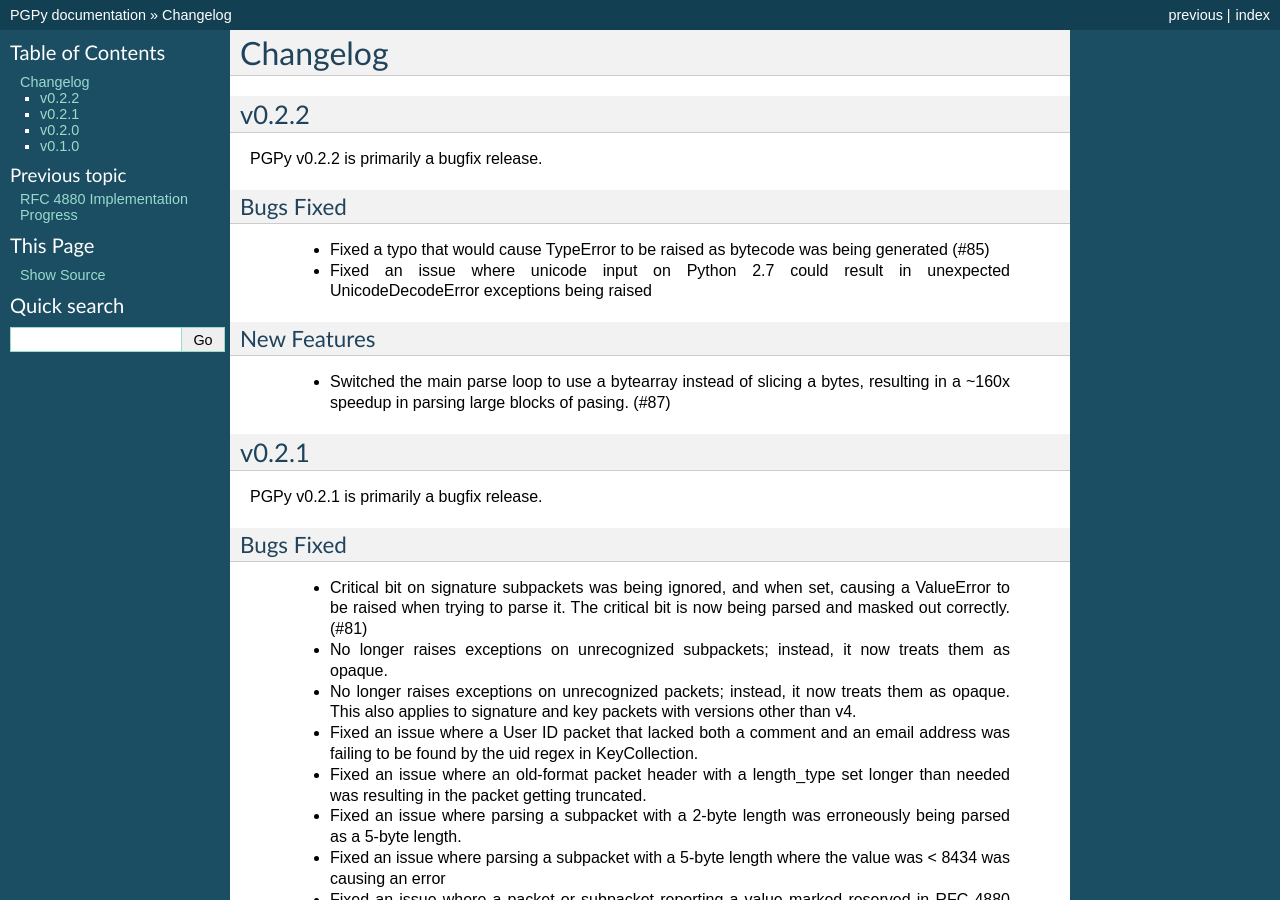
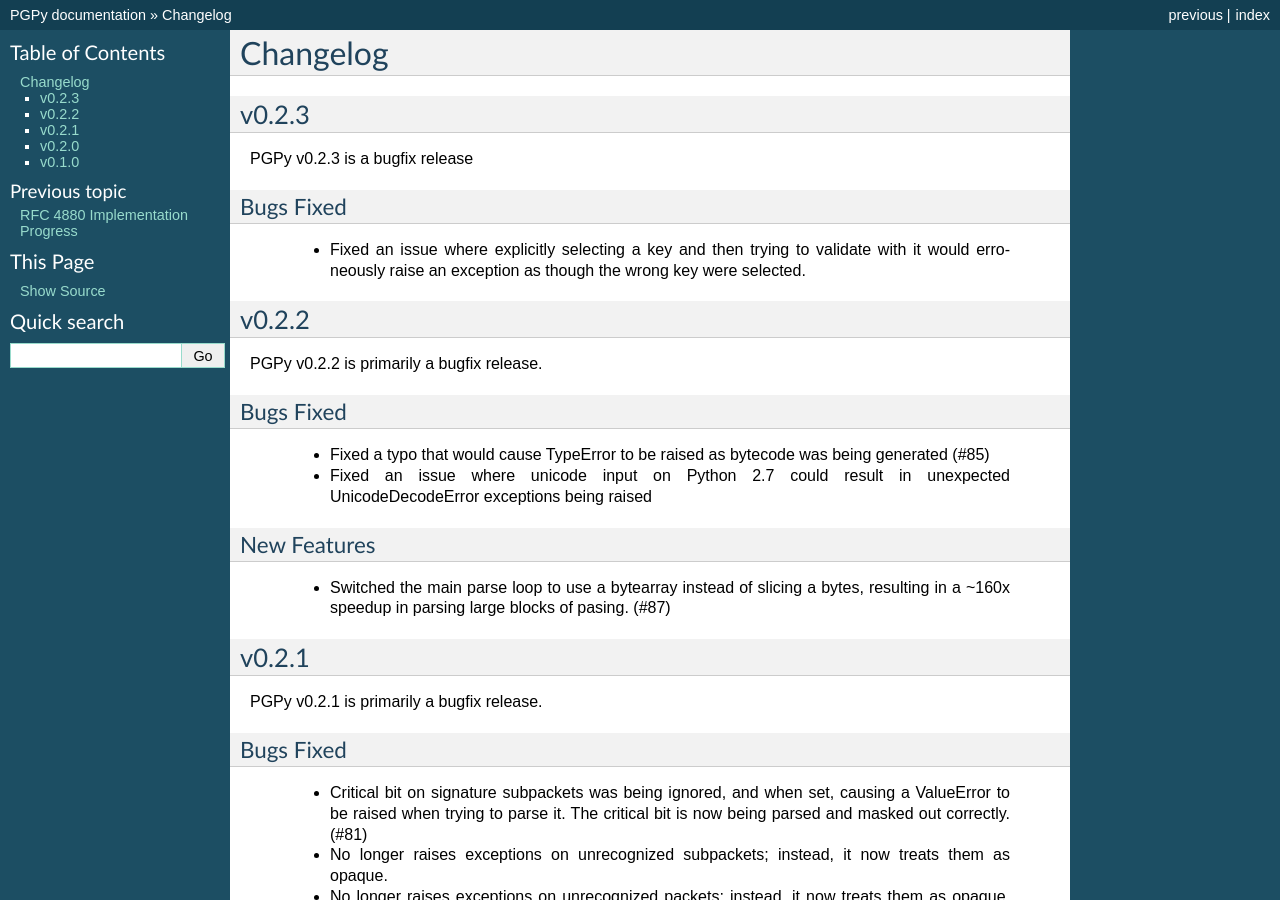
Before and after one commit to SecurityInnovation/PGPy, a Sphinx documentation site: the page built from docs/source/changelog.rst, in a window 1280 px wide and 900 px high. Built offline with Sphinx 7.4.7, drawn with Linux system fonts in a browser that asks for light colours; the version number could not be read and is left out.

Commit message:
fixed #88

```diff
--- a/docs/source/changelog.rst
+++ b/docs/source/changelog.rst
@@ -4,6 +4,15 @@
 
 Changelog
 *********
+
+v0.2.3
+======
+
+PGPy v0.2.3 is a bugfix release
+
+Bugs Fixed
+----------
+ * Fixed an issue where explicitly selecting a key and then trying to validate with it would erroneously raise an exception as though the wrong key were selected.
 
 v0.2.2
 ======
```
Also changed, not shown: 2 other files.
